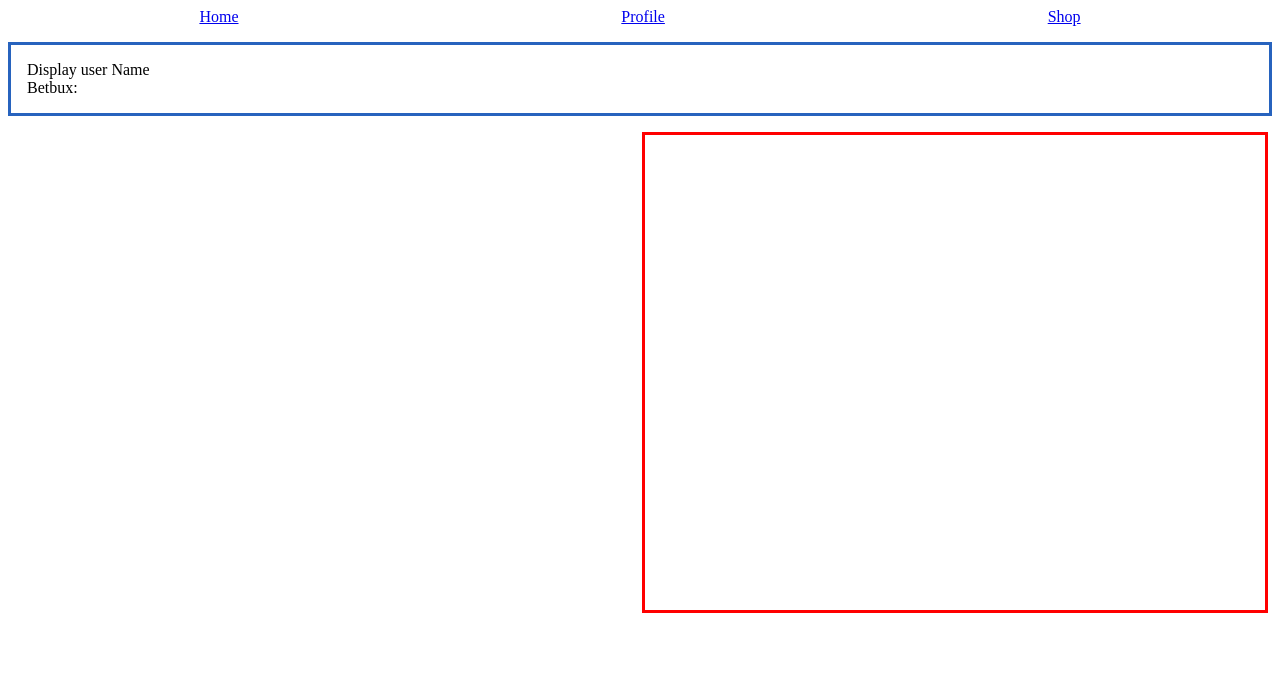
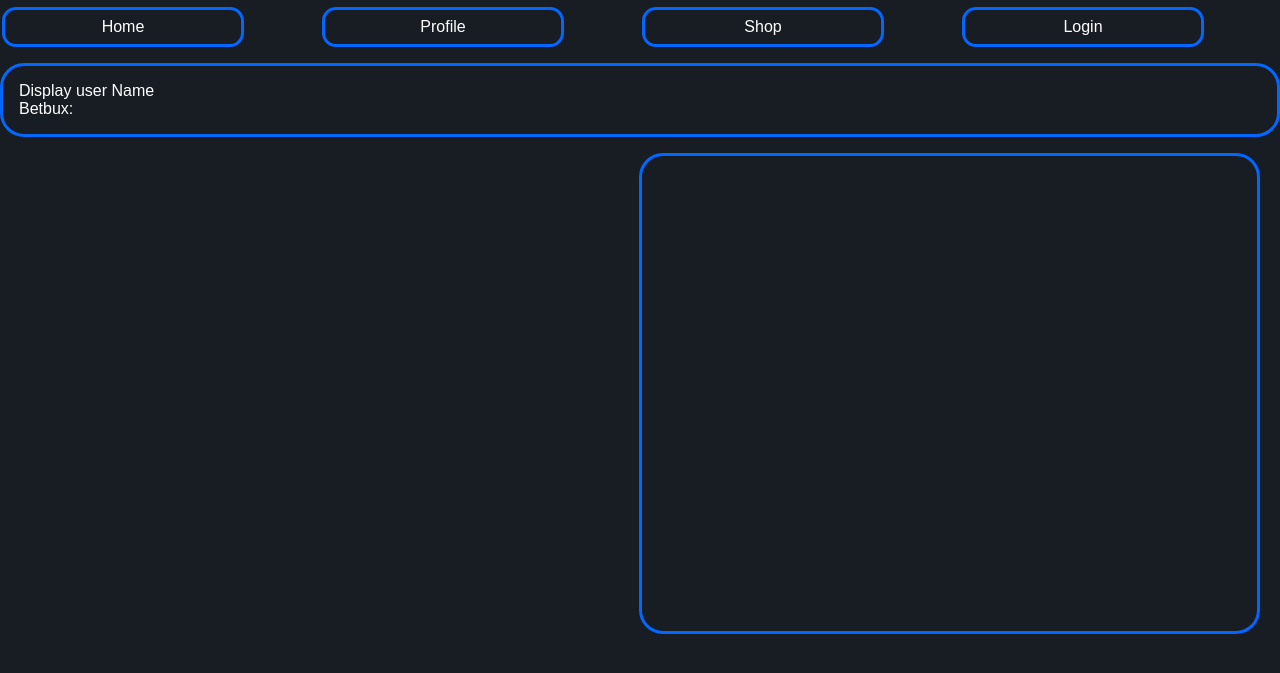
Before and after one commit to Sun-G0D/SportsRealm, a PHP site: page / in a window 1280 px wide. Shown: the top 673 px of the page. Run offline with PHP 8.4, Linux system fonts and the light colour scheme.

Commit message:
FRONTEND BIG CHANGE

```diff
--- a/index.html
+++ b/index.html
@@ -1,55 +1,53 @@
 <!DOCTYPE HTML>
 <html>
 
-    <header>
-
+    <head>
         <link rel = "stylesheet" href= "style.css">
         <script src="script.js"></script>
+    </head>
 
-        <h>
+    <body>
         <ul class ="menu-nav o-flexy">
-                <li class = "menu-nav-home">
+            <li class = "menu-nav-item">
                 <a href = "index.html" >
                     <span>
                         Home
                     </span>
                 </a>
             </li>
-                <li class = "menu-nav-Profile">
+            <li class = "menu-nav-item">
                 <a href = "Profile.html" >
                     <span>
                         Profile
                     </span>
                 </a>
             </li>
-                <li class = "menu-nav-Shop">
-                    <A HREF = "Shop.html" >
+            <li class = "menu-nav-item">
+                <a href = "Shop.html" >
                     <span>
                         Shop
                     </span>
                 </a>
             </li>
-
+            <li class = "menu-nav-item">
+                <a href = "login.html" >
+                    <span>
+                        Login
+                    </span>
+                </a>
+            </li>
         </ul>
-        </h>
 
         <article>
             <header>
-              <p style="border:3px; border-style:solid; border-color:#2763be; padding: 1em;">Display user Name<br> Betbux: </p>
+              <p style="border:3px; border-radius: 24px; border-style:solid; border-color:#0367fd; padding:1em;">Display user Name<br> Betbux: </p>
             </header>
         </article>
 
-    </header>
-
         <div class="flexParent">
-        <ul id="displayMatch"; class="menu-nav displayList test">
-
-        </ul>
-
-        <div id="detailDisplayMatch">
-
-        </div>
+            <ul id="displayMatch"; class="menu-nav displayList test"></ul>
+            <div id="detailDisplayMatch"></div>
         </div>
 
-    <body></body>
+    </body>
 </html>
--- a/login.js
+++ b/login.js
@@ -3,7 +3,6 @@ function validate() {
     var password=document.getElementById("password").value;
     if(username == "admin" && password == "123") {
         window.location.replace("index.html");
-        alert("Asdf");
         return false;
     } else {
         console.log("loginfailed");
--- a/style.css
+++ b/style.css
@@ -1,10 +1,46 @@
 #detailDisplayMatch {
     height: 475px;
-    width: 49%;
+    width: 48%;
     float:right;
     border:3px;
     border-style:solid;
-    border-color: #FF0000;
+    border-color: #0367fd;
+    border-radius: 24px;
+}
+
+a:link {
+    color: white;
+    text-decoration: none;
+}
+
+a:visited {
+    color: white;
+    text-decoration: none;
+}
+
+
+a:active {
+    color: white;
+    text-decoration: underline;
+}
+
+body {
+    margin:0;
+    padding:0;
+    font-family: sans-serif;
+    background:#181d24;
+    color: white;
+}
+
+.menu-nav-item {
+    margin: 7px auto auto 2px;
+    text-align: center;
+    border: 3px solid #0367fd;
+    width: 220px;
+    outline: none;
+    color:white;
+    border-radius: 14px;
+    padding: 8px;
 }
 
 .menu-nav {
@@ -29,21 +65,26 @@
 .apiBorder {
     border:3px;
     border-style:solid;
-    border-color: #FF0000;
+    border-color: #0367fd;
     padding: 0px;
     border-radius: 15px
-
 }
 
-a.fillDiv {
-    display: block;
-    height: 100%;
-    width: 100%;
-    text-decoration: none;
+.apiBorder:hover {
+    border-color: #ffc400ec;
 }
 
 .smallDisplayText {
     text-align:center;
+}
+
+::-webkit-scrollbar {
+    width: 0;  /* Remove scrollbar space */
+    background: transparent;  /* Optional: just make scrollbar invisible */
+}
+/* Optional: show position indicator in red */
+::-webkit-scrollbar-thumb {
+    background: #FF0000;
 }
 
 .displayList {
@@ -54,9 +95,12 @@ a.fillDiv {
     overflow: hidden;
     overflow-y: scroll;
     height: 475px;
-    width: 49%;
+    width: 48%;
     gap: 10px;
+    margin-left: 5px;
+    margin-right: 5px;
 }
+
 
 .flexParent {
     box-sizing: border-box;
```
Lines whose indentation alone changed are shown as unchanged.
